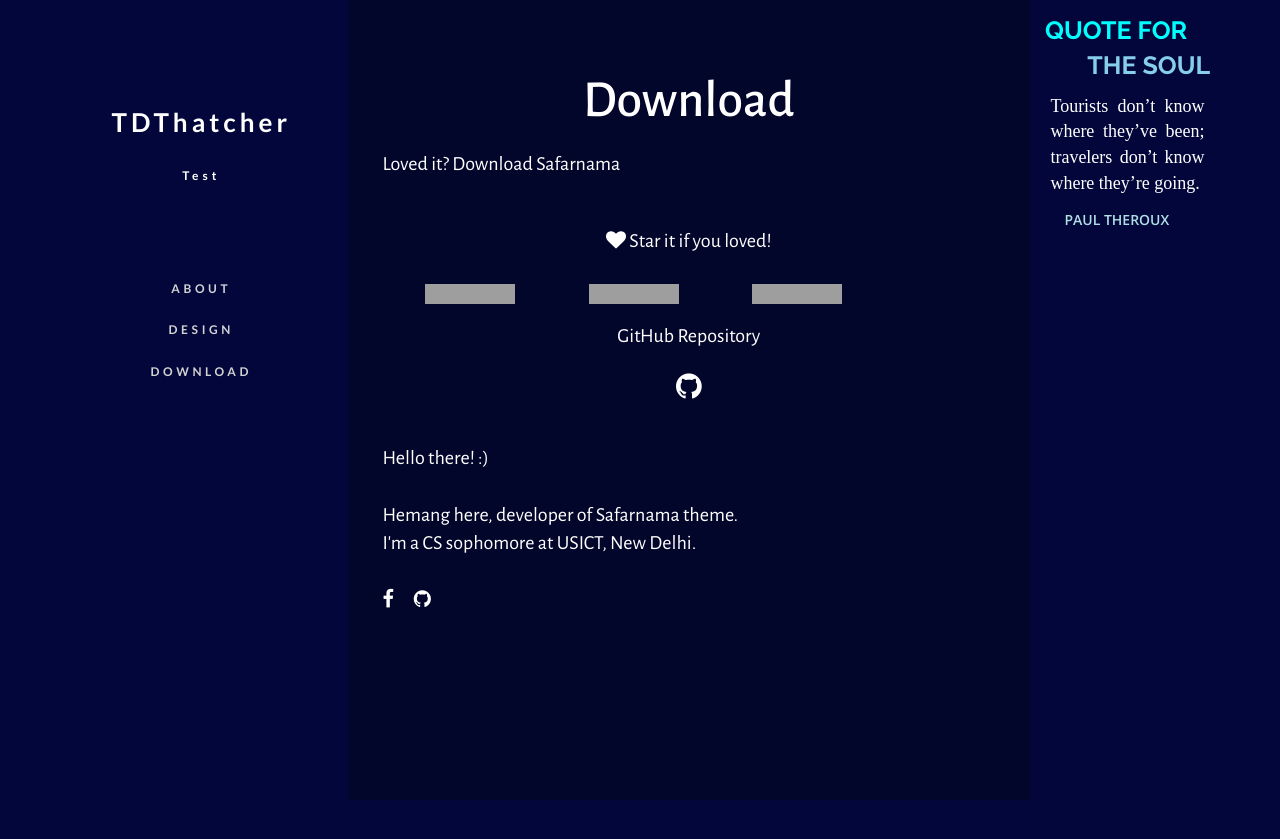
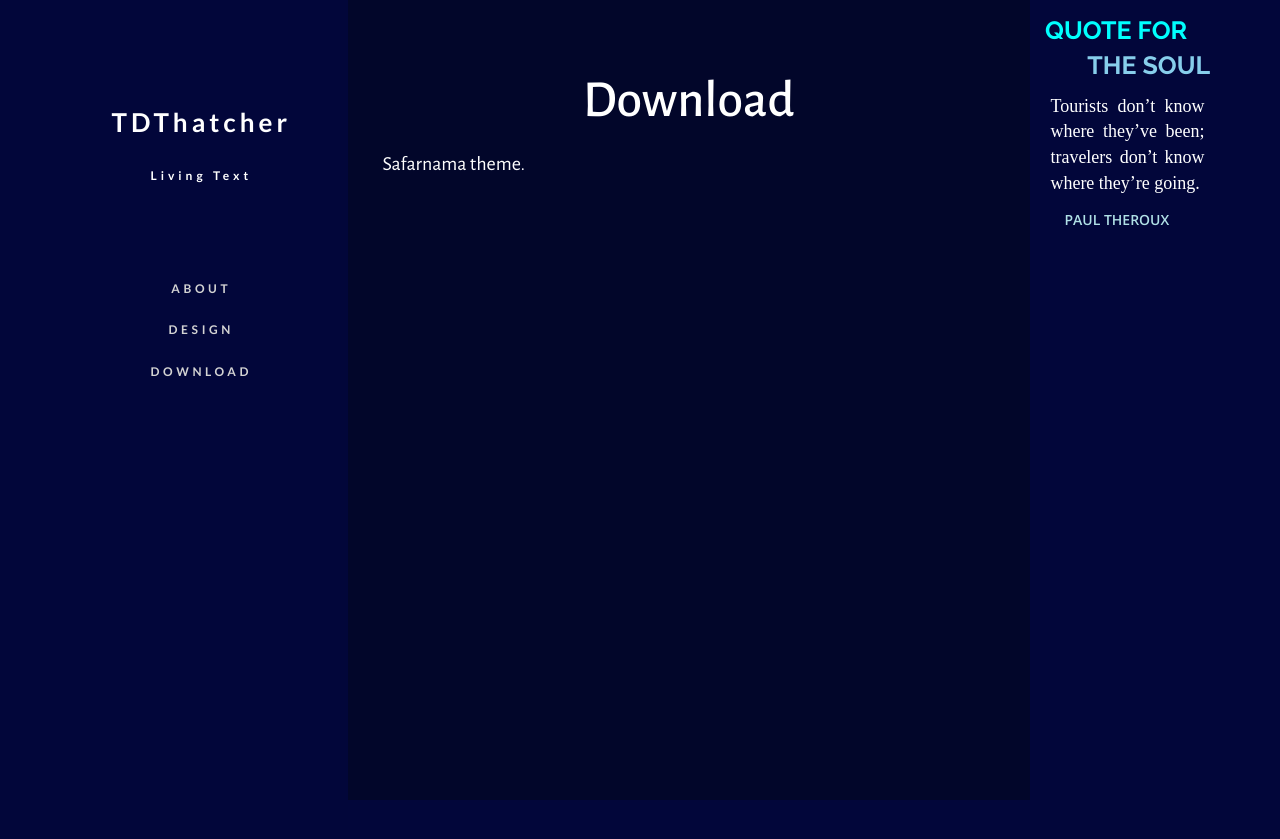
Before and after one commit to tdthatcher/wordpest, a Jekyll site: the page built from download.md, in a window 1280 px wide. Shown: the top 839 px of the page. Built offline with Jekyll 4.4.1, drawn with Linux system fonts in a browser that asks for light colours; nearby versions of some CDN libraries; grey boxes are pictures that could not be loaded.

Commit message:
download

```diff
--- a/_config.yml
+++ b/_config.yml
@@ -8,7 +8,7 @@
 # Site settings
 title: TDThatcher
 email: danielthatcher@gmail.com
-description: Test
+description: Living Text
 
 baseurl: "" #e.g. /safarnama, /blog. Dont forget the '/'.
 url: "https://tdthatcher.github.io" # the base hostname & protocol for your site
--- a/download.md
+++ b/download.md
@@ -4,35 +4,7 @@ title: Download
 permalink: /download/
 ---
 
-<p><span class="page-tagline">Loved it? Download Safarnama</span></p>
+<p><span class="page-tagline">Safarnama theme.</span></p>
 
 <div class="post-content-download">
-  <p>
-    <br />
-  </p>
-  <div class="download">
-    <center><i class="fa fa-heart"></i> Star it if you loved!</center>
-    <br />
-    <center>
-      <iframe src="https://ghbtns.com/github-btn.html?user=hemangsk&amp;repo=safarnama&amp;type=star&amp;count=true&amp;size=large" frameborder="0" scrolling="0" width="160px" height="30px"></iframe>
-
-      <iframe src="https://ghbtns.com/github-btn.html?user=hemangsk&amp;repo=safarnamal&amp;type=fork&amp;count=true&amp;size=large" frameborder="0" scrolling="0" width="160px" height="30px"></iframe>
-
-      <iframe src="https://ghbtns.com/github-btn.html?user=hemangsk&amp;type=follow&amp;count=true&amp;size=large" frameborder="0" scrolling="0" width="200px" height="30px"></iframe>
-    </center>
   </div>
-  <center>GitHub Repository
-    <h2><a href="http://github.com/hemangsk/safarnama"><i class="fa fa-github"></i></a></h2>
-  </center>
-  <div class="intro">
-    <br />
-    <p>
-      Hello there! :)
-      <br />
-      <br /> Hemang here, developer of <span class="small-site-title">Safarnama</span> theme.
-      <br /> I'm a CS sophomore at USICT, New Delhi.
-      <br />
-      <br />
-      <a href="http://facebook.com/hemangkr"><i class="fa fa-facebook"></i></a> &nbsp; &nbsp; &nbsp;<a href="http://github.com/hemangsk"><i class="fa fa-github"></i></a>
-    </p>
-  </div>
```
